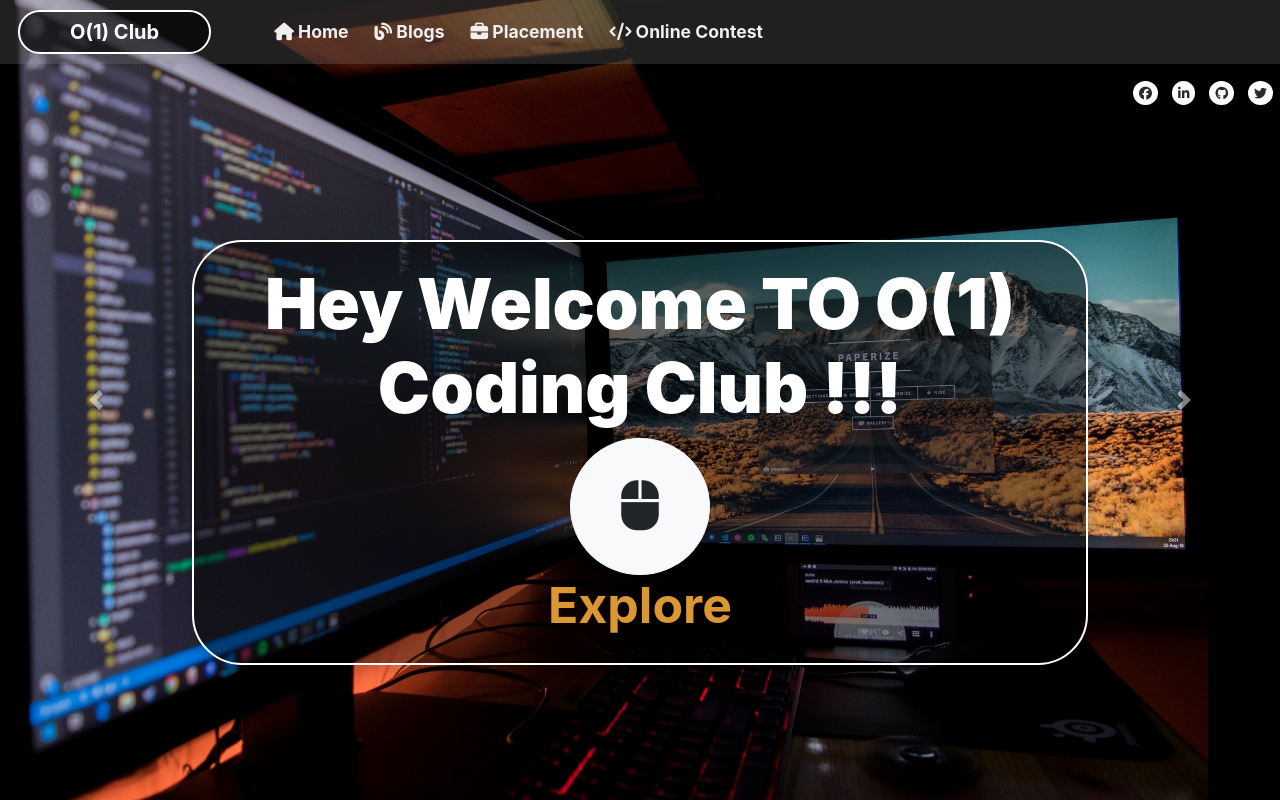
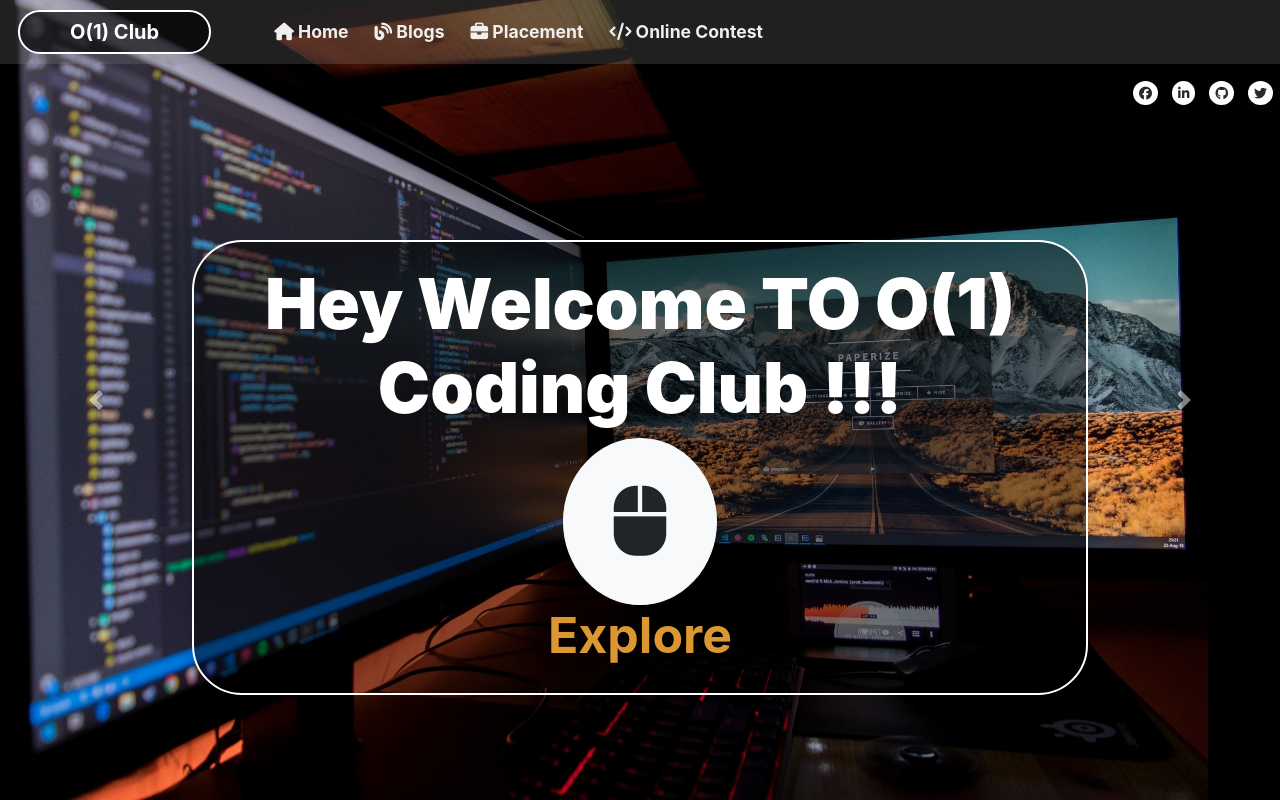
Before and after one commit to adi112100/Coding_Club_Website, a React (Create React App) app: page / in a window 1280 px wide. Built offline with nearby package versions, Linux system fonts and the light colour scheme.

Commit message:
added go to top feature

```diff
--- a/src/App.css
+++ b/src/App.css
@@ -190,8 +190,26 @@ body
 
   .main_btn
   {
-    font-size: 50px;
+    font-size: 70px;
     padding: 30px 50px 30px 50px;
+    transition-duration: 200ms;
+  }
+
+  .main_btn1
+  {
+    border-radius: 100%;
+    font-size: 60px;
+    padding: 10px 25px 10px 25px;
+    transition-duration: 200ms;
+  }
+
+
+
+  .main_btn1:hover
+  {
+
+    background-color: #1d1d1d;
+    color: #db9731;
     transition-duration: 200ms;
   }
 
@@ -284,5 +302,10 @@ body
 
   }
 
+  .main_btn1
+  {
+    display: none;
+  }
+
 
 }
--- a/src/App.js
+++ b/src/App.js
@@ -7,6 +7,7 @@ import { BrowserRouter as Router, Route, Switch } from "react-router-dom";
 import Contest_page from './components/Contest/Contest_page';
 import Mainpage from './components/MainPage/Mainpage';
 import Main_Swiper from './components/MainPage/Main_swiper';
+import GotoTop from './components/goUp/GotoTop';
 
 function App() {
 
@@ -21,6 +22,7 @@ function App() {
             <br />
             <br />
             <Blog_body />
+            <GotoTop idd="blog_body"/>
           </Route>
 
           <Route path="/contest">
@@ -29,6 +31,7 @@ function App() {
             <br />
             <br />
             <Contest_page />
+            <GotoTop idd="contest_body" />
           </Route>
 
           <Route path="/placement">
@@ -37,6 +40,7 @@ function App() {
             <br />
             <br />
             <Placement_body />
+            <GotoTop idd="placement_body" />
           </Route>
 
           <Route path="/info">
--- a/src/components/Blog/Blog_body.jsx
+++ b/src/components/Blog/Blog_body.jsx
@@ -6,7 +6,7 @@ import AnchorLink from 'react-anchor-link-smooth-scroll'
 
 function Blog_body() {
     return (
-        <div className="container">
+        <div className="container" id="blog_body">
             <div className="row">
             <AnchorLink className="btn btn-dark btn-lg btn-round " href="#createblog" role="button" style={{margin:"10px", borderRadius:"50px"}}>CreateBlog</AnchorLink>
             </div>
--- a/src/components/Contest/Contest_page.jsx
+++ b/src/components/Contest/Contest_page.jsx
@@ -4,7 +4,7 @@ import APIcontest from './API_contest'
 function Contest_page() {
     return (
 
-        <div className="containerfluid">
+        <div className="containerfluid" id="contest_body">
             <div className="row">
                 <div className="col-xl-12 col-12 ">
                     <APIcontest/>
--- a/src/components/Placement/Placement_body.jsx
+++ b/src/components/Placement/Placement_body.jsx
@@ -6,7 +6,7 @@ import AnchorLink from 'react-anchor-link-smooth-scroll'
 
 function Blog_body() {
     return (
-        <div className="container">
+        <div className="container" id="placement_body">
             <div className="row">
             <AnchorLink className="btn btn-dark btn-lg btn-round " href="#createblog" role="button" style={{margin:"10px", borderRadius:"50px"}}>Share Your Experience</AnchorLink>
             </div>
--- /dev/null
+++ b/src/components/goUp/GotoTop.jsx
@@ -0,0 +1,11 @@
+import React from 'react'
+import AnchorLink from 'react-anchor-link-smooth-scroll'
+function GotoTop(props) {
+    return (
+        <div className="" style={{position:"fixed", bottom:"10px", right:"10px"}}>
+            <AnchorLink className="btn main_btn1 shadow" href={`#${props.idd}`} role="button"><i className="fas fa-chevron-circle-up"></i></AnchorLink>
+        </div>
+    )
+}
+
+export default GotoTop
```
